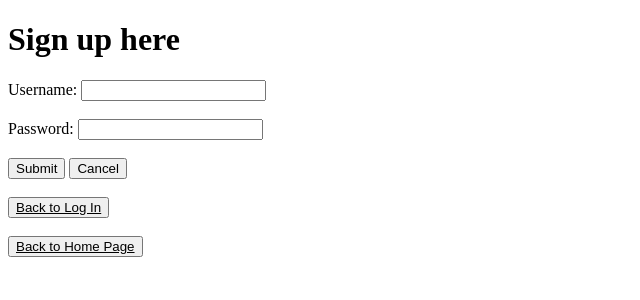
After one commit to y4smeen/Storybored, a Flask app: page /signup in a window 1280 px wide. The commit adds this page. Shown: the top 300 px of the page, without its empty margins (0-640 px from the left). Run offline with Flask 2, Linux system fonts and the light colour scheme.

Commit message:
added signup and confirm page

```diff
--- a/app.py
+++ b/app.py
@@ -24,6 +24,17 @@ def login():
         else:
             return "You have entered an incorrect username or password <hr> Click <a href = '/login'> here </a> to go back to login page." #TODO: make an html page for this
         return render_template("login.html")
+
+@app.route("/signup", methods=['GET', 'POST'])
+def signup():
+    if request.method=="GET":
+        return render_template("signup.html")
+    else:
+        return redirect(url_for("confirm"))
+
+@app.route("/confirm")
+def confirm():
+    return render_template("confirm.html")
 
 @app.route("/userpage")
 def userpage():
--- a/templates/login.html
+++ b/templates/login.html
@@ -19,6 +19,9 @@
       <input type="submit" name="sub" value="Log in">
       <input type="submit" name="sub" value="Cancel">
     </form>
+    <br>
+    <button><a href="{{url_for('signup')}}">Sign Up</a></button>
+    <br><br>
     DEVELOPER's NOTE: type any username, password = "pass" to sign in
     <br><br>
     <button><a href="/home">Back to the Home Page</a></button>
--- /dev/null
+++ b/templates/signup.html
@@ -0,0 +1,20 @@
+{% extends "base.html" %}
+
+{% block contents %}
+
+<h1>Sign up here</h1>
+
+<form method="POST">
+  Username: <input type="text" name="user">
+  <br><br>
+  Password: <input type="text" name="pass">
+  <br><br>
+  <input type="submit" name="submit" value="Submit">
+  <input type="submit" name="submit" value="Cancel">
+</form>
+<br>
+<button><a href="/login">Back to Log In</a></button>
+<br><br>
+<button><a href="/home">Back to Home Page</a></button>
+
+{% endblock %}
```
Also changed, not shown: templates/confirm.html (added, +7 -0 lines).
